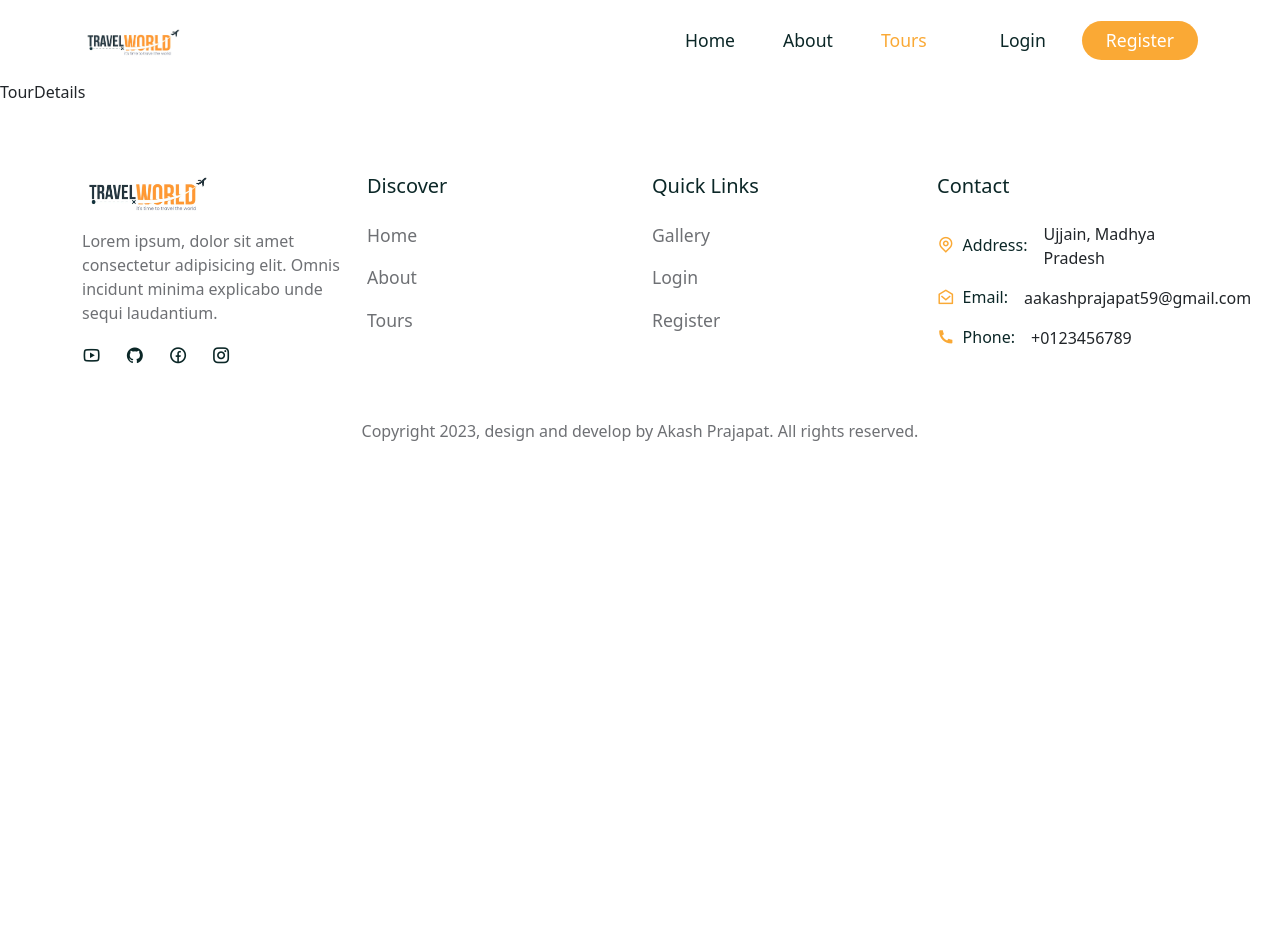
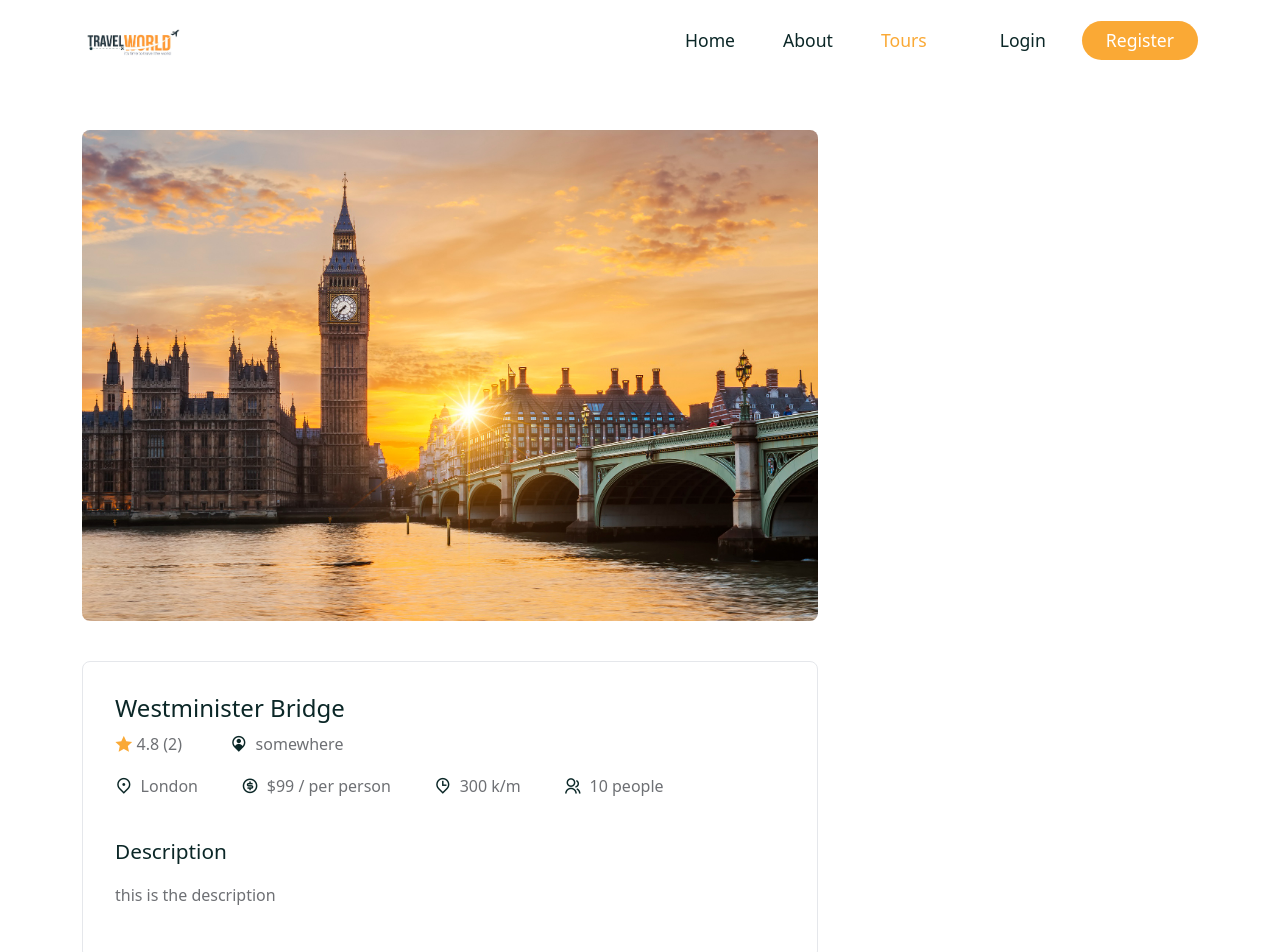
Before and after one commit to akashp369/MERN-tour-Management, a React (Create React App) app in the folder frontend/: page /tours/01 in a window 1280 px wide. Shown: the top 952 px of the page. Before the commit the page ends 800 px from the top, so only its background shows below. Built offline with nearby package versions, Linux system fonts and the light colour scheme; a web font is replaced by a local one.

Commit message:
single Tour Detail page part done

```diff
--- a/frontend/src/assets/data/tours.js
+++ b/frontend/src/assets/data/tours.js
@@ -12,6 +12,7 @@
     title: "Westminister Bridge",
     city: "London",
     distance: 300,
+    address:"somewhere",
     price: 99,
     maxGroupSize: 10,
     desc: "this is the description",
@@ -34,6 +35,7 @@
     title: "Bali, Indonesia",
     city: "Indonesia",
     distance: 400,
+    address:"somewhere",
     price: 99,
     maxGroupSize: 8,
     desc: "this is the description",
@@ -52,6 +54,7 @@
     title: "Snowy Mountains, Thailand",
     city: "Thailand",
     distance: 500,
+    address:"somewhere",
     price: 99,
     maxGroupSize: 8,
     desc: "this is the description",
@@ -70,6 +73,7 @@
     title: "Beautiful Sunrise, Thailand",
     city: "Thailand",
     distance: 500,
+    address:"somewhere",
     price: 99,
     maxGroupSize: 8,
     desc: "this is the description",
@@ -88,6 +92,7 @@
     title: "Nusa Pendia Bali, Indonesia",
     city: "Indonesia",
     distance: 500,
+    address:"somewhere",
     price: 99,
     maxGroupSize: 8,
     desc: "this is the description",
@@ -106,6 +111,7 @@
     title: "Cherry Blossoms Spring",
     city: "Japan",
     distance: 500,
+    address:"somewhere",
     price: 99,
     maxGroupSize: 8,
     desc: "this is the description",
@@ -124,6 +130,7 @@
     title: "Holmen Lofoten",
     city: "France",
     distance: 500,
+    address:"somewhere",
     price: 99,
     maxGroupSize: 8,
     desc: "this is the description",
@@ -142,6 +149,7 @@
     title: "Snowy Mountains, Thailand",
     city: "Thailand",
     distance: 500,
+    address:"somewhere",
     price: 99,
     maxGroupSize: 8,
     desc: "this is the description",
--- a/frontend/src/index.js
+++ b/frontend/src/index.js
@@ -10,9 +10,9 @@
 
 const root = ReactDOM.createRoot(document.getElementById("root"));
 root.render(
-  <React.StrictMode>
+  // <React.StrictMode>
     <BrowserRouter>
       <App />
     </BrowserRouter>
-  </React.StrictMode>
+  // </React.StrictMode>
 );
--- a/frontend/src/pages/TourDetails.jsx
+++ b/frontend/src/pages/TourDetails.jsx
@@ -1,11 +1,131 @@
-import React from 'react'
+import React, { useRef, useState } from 'react'
+import '../styles/tour-details.css'
+import { Container, Row, Col, Form, ListGroup } from "reactstrap";
+import { useParams } from "react-router-dom";
+import tourData from '../assets/data/tours'
+import calculateAveRating  from './../utils/avgRating'
+import avatar from '../assets/images/avatar.jpg'
+
+
 
 const TourDetails = () => {
-  return (
-    <div>
-      TourDetails
-    </div>
-  )
+  const {id}=useParams()
+  const reviewMsgRef=useRef();
+  const [tourRating, setTourRating]=useState(null)
+  const tour = tourData.find(t=>t.id===id)
+  const {photo, title,desc,price, reviews,address, city, distance, maxGroupSize}=tour
+  console.log(tour)
+  const {totalRating, avgRating}=calculateAveRating(reviews)
+  const option = {day:"numeric", month:"long", year:"numeric"}
+
+  const submitHandler=e=>{
+    e.preventDefault();
+    const reviewText= reviewMsgRef.current.value;
+    // alert(`${reviewText}, ${tourRating}`)
+  }
+
+
+  return <>
+      <section>
+      <Container>
+        <Row>
+          <Col lg='8'>
+            <div className="tour__content">
+              <img src={photo} alt="" />
+              <div className="tour__info">
+                <h2>{title}</h2>
+
+                <div className="d-flex align-items-center gap-5">
+                <span className="tour-rating d-flex align-items-center gap-1"><i class="ri-star-fill" style={{color:"var(--secondary-color)"}}></i>
+                    {calculateAveRating===0? null :avgRating}{totalRating===0?'Not rated':<span>({reviews?.length})</span>}
+
+                </span>
+                <span >
+                <i class="ri-map-pin-user-fill"></i>{address}
+                </span>
+                </div>
+
+                <div className="tour__extra-details">
+                  <span>
+                  <i class="ri-map-pin-2-line"></i>{city}
+                  </span>
+                  <span>
+                  <i class="ri-money-dollar-circle-line"></i>${price} / per person
+                  </span>
+                  <span>
+                  <i class="ri-map-pin-time-line"></i>{distance} k/m
+                  </span>
+                  <span>
+                  <i class="ri-group-line"></i>{maxGroupSize} people
+                  </span>
+                </div>
+                <h5>Description</h5>
+                <p>{desc}</p>
+              </div>
+              {/* tour revies section */}
+              <div className="tour__reviews mt-4">
+                <h4>Reviews ({reviews?.length} reviews)</h4>
+                <Form onSubmit={submitHandler}>
+                  <div className='d-flex align-items-center gap-3 mb-4 rating__group'>
+                    <span onClick={()=>setTourRating(1)}>
+                      1 <i class="ri-star-s-fill"></i>
+                    </span>
+                    <span onClick={()=>setTourRating(2)}>
+                      2 <i class="ri-star-s-fill"></i>
+                    </span>
+                    <span onClick={()=>setTourRating(3)}>
+                      3 <i class="ri-star-s-fill"></i>
+                    </span>
+                    <span onClick={()=>setTourRating(4)}>
+                      4 <i class="ri-star-s-fill"></i>
+                    </span>
+                    <span onClick={()=>setTourRating(5)}>
+                      5 <i class="ri-star-s-fill"></i>
+                    </span>
+                  </div>
+                  <div className="review__input">
+                    <input type="text" ref={reviewMsgRef} placeholder='share your thoughts' required />
+                    <button className="btn primary__btn text-white" type='submit'>Submit</button>
+                  </div>
+                </Form>
+                <ListGroup  className='user__reviews'>
+                  {
+                    reviews?.map((review)=>(
+                      <div className="review__item">
+                        <img src={avatar} alt="" />
+
+                        <div className="w-100">
+                          <div className='d-flex align-item-center justify-content-between'>
+                            <div>
+                              <h5>Akash</h5>
+                              <p>{new Date('07-22-2023').toLocaleDateString('en-US',option)}
+                              </p>
+                            </div>
+                            <span className='d-flex align-items-center'>
+                              5<i class='ri-star-s-fill'></i>
+                            </span>
+                          </div>
+                          <h6>Amazing tour</h6>
+                        </div>
+                      </div>
+                    ))
+                  }
+                </ListGroup>
+              </div>
+
+
+              {/* tour revies section end */}
+
+
+            </div>
+          </Col>
+          <Col lg='4'>
+          </Col>
+        </Row>
+      </Container>
+    </section>
+    </>
+
 }
 
 export default TourDetails
--- a/frontend/src/styles/tour-details.css
+++ b/frontend/src/styles/tour-details.css
@@ -0,0 +1,110 @@
+.tour__content img{
+    width: 100%;
+    border-radius: 0.5rem;
+    margin-bottom: 2.5rem;
+}
+
+.tour__info, .tour__reviews{
+    margin-bottom: 2rem;
+    border-radius: 0.5rem;
+    border: 1px solid rgb(229,231,235);
+    padding: 2rem;
+}
+
+.tour__info h2{
+    font-size: 1.5rem;
+}
+.tour__info span{
+    display: flex;
+    align-items: center;
+    gap: 0.5rem;
+    font-size: 1rem;
+    color: var(--text-color);
+}
+
+.tour__info span i{
+    color: var(--heading-color);
+    font-size: 1.1rem;
+}
+.tour__extra-details{
+    display: flex;
+    align-items: center;
+    column-gap: 2.7rem;
+    margin-top: 1rem;
+    margin-bottom: 2.5rem;
+}
+
+.tour__info h5{
+    margin-bottom: 1rem;
+    font-size: 1.3rem;
+}
+.tour__info p{
+    line-height: 30px;
+    font-size: 1rem;
+    color: var(--text-color);
+}
+.rating__group span{
+    font-size: 1.1rem;
+    display: flex;
+    align-items: center;
+    color: var(--secondary-color);
+    cursor: pointer;
+}
+.tour__reviews h4{
+    margin-bottom: 3rem;
+}
+.review__input{
+    display: flex;
+    align-items: center;
+    justify-content: space-between;
+    width: 100%;
+    padding: 0.7rem;
+    border-radius: 2rem;
+    border: 1px solid var(--secondary-color);
+
+}
+
+.review__input input{
+    width: 100%;
+    padding: 0.5rem 0.5rem;
+    border: none;
+}
+.review__input input:focus{
+    outline: none;
+}
+
+.review__item{
+    display: flex;
+    align-items: center;
+    column-gap: 1rem;
+    margin-bottom: 2rem;
+}
+.review__item img{
+    width: 3.5rem;
+    height: 3.5rem;
+    border-radius: 50px;
+    object-fit: cover;
+}
+.user__reviews{
+    margin-top: 2.5rem;
+}
+
+.review__item h5{
+    font-size: 1rem;
+    margin-bottom: 0;
+}
+.review__item p{
+    font-size: 0.9rem;
+    color: var(--text-color);
+}
+.review__item h6{
+    font-size: 1.1rem;
+    color: var(--text-color);
+}
+.review__item span i {
+    font-size: 1.2rem;
+    color: var(--secondary-color);
+}
+.review__item span{
+    font-weight: 500;
+}
```
